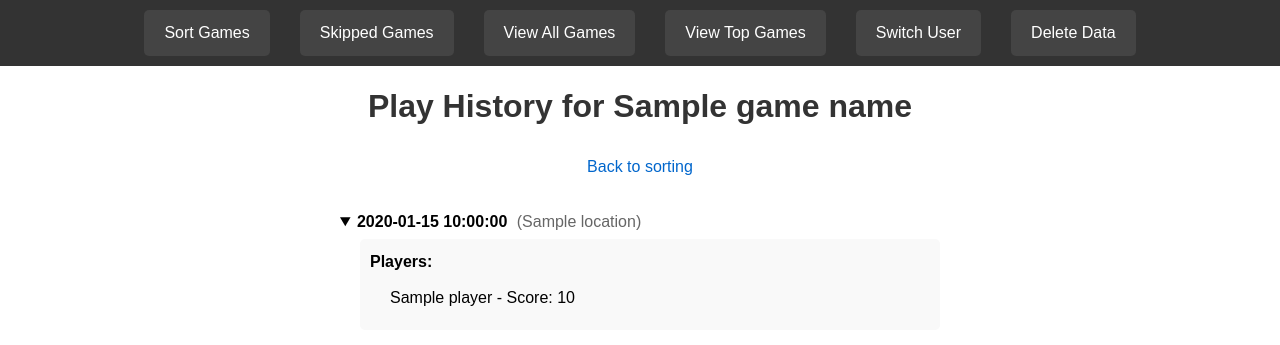
After one commit to otteydw/bggsorter, a Flask app: template templates/game_plays.html in a window 1280 px wide, after a click that opens the changed part. The commit adds this page. Shown: the top 345 px of the page. Run offline with Flask 3, Linux system fonts and the light colour scheme; the template is opened without the code that fills it: most values are stand-ins (such as "Sample title", 1, 10 or a date in 2020).

Commit message:
Add game play history feature
- Add play history page accessible via "(plays)" links next to game names
- Create collapsible UI showing play dates with location in parentheses
- Only show dropdowns for plays with player details
- Use narrow layout (600px) for better readability
- Fetch play data from BGG API using existing session
- Add tests for get_plays_for_game function

```diff
--- a/app.py
+++ b/app.py
@@ -509,5 +509,35 @@ def unskip():
     return redirect(url_for("unskip", username=username))
 
 
+@app.route("/game_plays/<username>/<int:game_id>")
+def game_plays(username, game_id):
+    """Display play history for a specific game.
+
+    This route function handles GET requests to display all logged plays for a
+    specific game from a user's BGG account.
+
+    Args:
+        username (str): The BGG username whose play history to display.
+        game_id (int): The BGG ID of the game to show play history for.
+
+    Returns:
+        str: A rendered 'game_plays.html' template with the play history.
+
+    Raises:
+        None
+
+    Route: /game_plays/<username>/<int:game_id>
+    Methods: GET
+    """
+    from bgg_helpers import get_plays_for_game
+
+    try:
+        plays = get_plays_for_game(username, game_id)
+        game_name = plays[0]["name"] if plays else "Unknown Game"
+        return render_template("game_plays.html", username=username, game_id=game_id, game_name=game_name, plays=plays)
+    except Exception as e:
+        return f"Error retrieving play history: {str(e)}", 500
+
+
 if __name__ == "__main__":
     app.run(debug=True)
--- /dev/null
+++ b/templates/game_plays.html
@@ -0,0 +1,117 @@
+{% extends "base.html" %}
+{% block title %}Play History for {{ game_name }}{% endblock %}
+{% block content %}
+    <div class="plays-container">
+        <h1>Play History for {{ game_name }}</h1>
+        <p>
+            <a href="{{ url_for('sort_games', username=username) }}">Back to sorting</a>
+        </p>
+        {% if plays %}
+            <div class="play-list">
+                {% for play in plays %}
+                    <div class="play-item">
+                        {% if play.players %}
+                            <details>
+                                <summary>
+                                    <span class="play-date">{{ play.date }}</span>
+                                    {% if play.location %}<span class="play-location">({{ play.location }})</span>{% endif %}
+                                </summary>
+                                <div class="players">
+                                    <h4>Players:</h4>
+                                    <ul>
+                                        {% for player in play.players %}
+                                            <li>
+                                                {{ player.name }}
+                                                {% if player.score %}- Score: {{ player.score }}{% endif %}
+                                                {% if player.win %}<span class="winner">(Winner)</span>{% endif %}
+                                            </li>
+                                        {% endfor %}
+                                    </ul>
+                                </div>
+                            </details>
+                        {% else %}
+                            <div class="simple-play">
+                                <span class="play-date">{{ play.date }}</span>
+                                {% if play.location %}<span class="play-location">({{ play.location }})</span>{% endif %}
+                            </div>
+                        {% endif %}
+                    </div>
+                {% endfor %}
+            </div>
+        {% else %}
+            <p>No play history found for this game.</p>
+        {% endif %}
+    </div>
+    <style>
+        .plays-container {
+            max-width: 600px;
+            margin: 0 auto;
+            padding: 0 15px;
+        }
+
+        .play-list {
+            display: flex;
+            flex-direction: column;
+            gap: 10px;
+        }
+
+        .play-item {
+            border-bottom: 1px solid #eee;
+            padding: 8px 0;
+        }
+
+        .play-item:last-child {
+            border-bottom: none;
+        }
+
+        details {
+            cursor: pointer;
+        }
+
+        summary {
+            font-weight: bold;
+            padding: 5px 0;
+            list-style-position: inside;
+        }
+
+        summary::-webkit-details-marker {
+            margin-right: 10px;
+        }
+
+        .simple-play {
+            padding: 5px 0;
+        }
+
+        .play-date {
+            font-weight: bold;
+        }
+
+        .play-location {
+            font-weight: normal;
+            color: #666;
+            margin-left: 5px;
+        }
+
+        .players {
+            margin-left: 20px;
+            padding: 10px;
+            background-color: #f9f9f9;
+            border-radius: 5px;
+        }
+
+        .winner {
+            color: green;
+            font-weight: bold;
+        }
+
+        h4 {
+            margin-top: 0;
+            margin-bottom: 10px;
+        }
+
+        .players ul {
+            padding-left: 20px;
+            margin: 0;
+        }
+    </style>
+{% endblock %}
--- a/templates/sort_games.html
+++ b/templates/sort_games.html
@@ -20,6 +20,9 @@
                     <a href="{{ current_game.url }}"
                        target="_blank"
                        rel="noopener noreferrer">{{ current_game.name }}</a>
+                    <a href="{{ url_for('game_plays', username=username, game_id=current_game.id) }}"
+                       target="_blank"
+                       rel="noopener noreferrer">(plays)</a>
                 </div>
             </form>
             <a href="{{ url_for('sort_games', username=username, skip=1) }}"
@@ -43,6 +46,9 @@
                         <a href="{{ comparison_game.url }}"
                            target="_blank"
                            rel="noopener noreferrer">{{ comparison_game.name }}</a>
+                        <a href="{{ url_for('game_plays', username=username, game_id=comparison_game.id) }}"
+                           target="_blank"
+                           rel="noopener noreferrer">(plays)</a>
                     </div>
                 </form>
             </div>
```
Also changed, not shown: bgg_helpers.py (+72 -0 lines), tests/test_bgg_helpers.py (+136 -2 lines).
